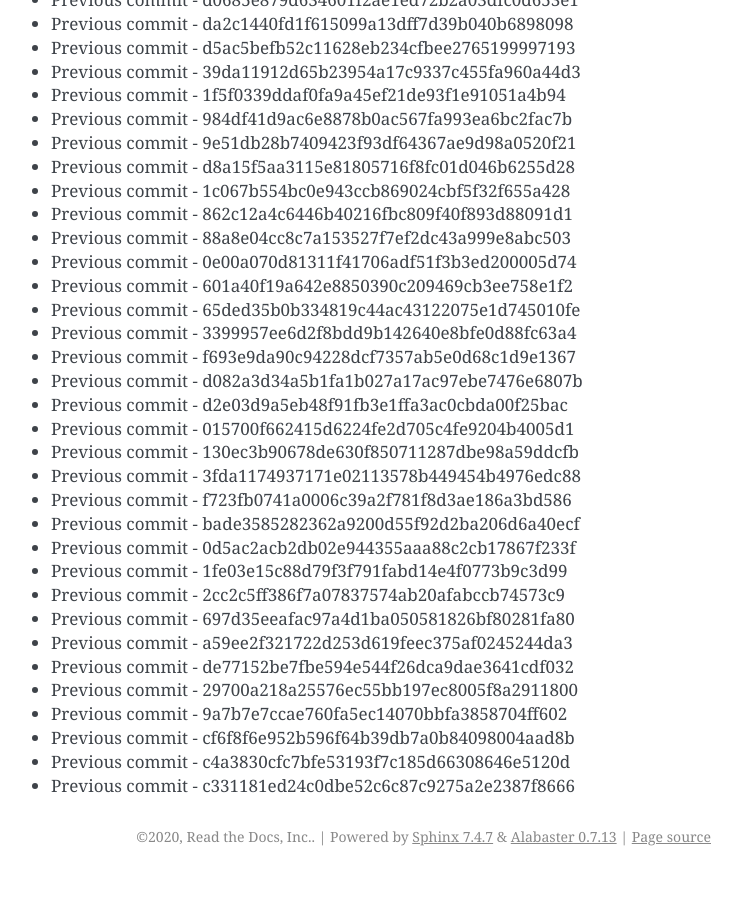
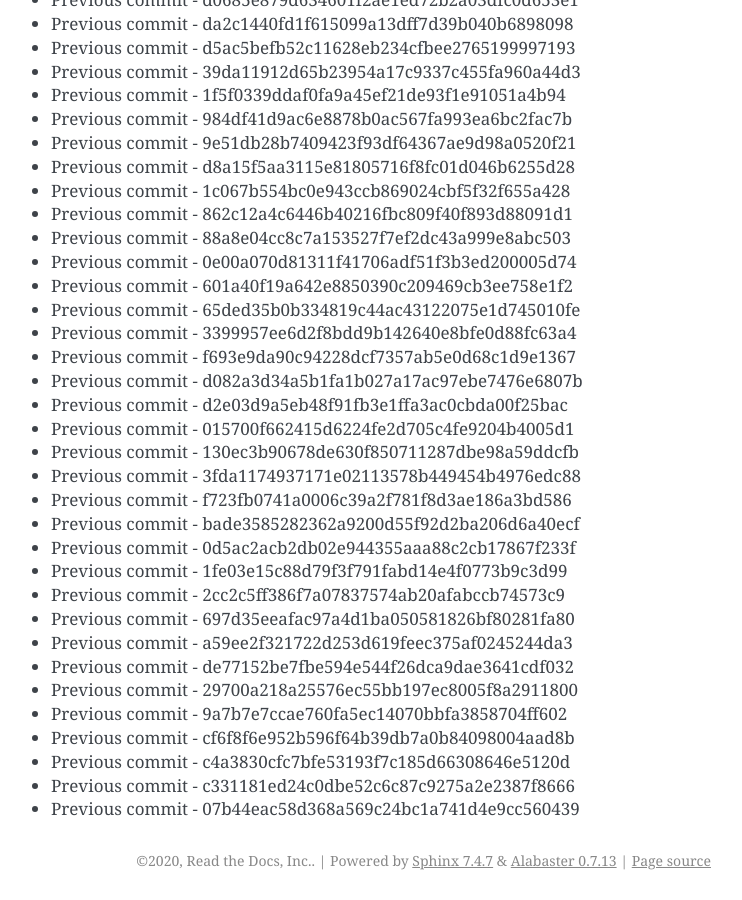
Before and after one commit to readthedocs/rtd-git-stresstest, a Sphinx documentation site: the page built from docs/updates.rst, in a window 1280 px wide and 900 px high, scrolled down 37707 px. Shown: the whole window, without its empty margins (399-1141 px from the left). Built offline with Sphinx 7.4.7, drawn with Linux system fonts in a browser that asks for light colours; before the commit the page ends 38583 px from its top, so only the background shows below that.

Commit message:
Generating commit from previous: 07b44eac58d368a569c24bc1a741d4e9cc560439

```diff
--- a/docs/updates.rst
+++ b/docs/updates.rst
@@ -1616,3 +1616,4 @@ It can be tested for any performance characteristics.
 * Previous commit - cf6f8f6e952b596f64b39db7a0b84098004aad8b
 * Previous commit - c4a3830cfc7bfe53193f7c185d66308646e5120d
 * Previous commit - c331181ed24c0dbe52c6c87c9275a2e2387f8666
+* Previous commit - 07b44eac58d368a569c24bc1a741d4e9cc560439
```
